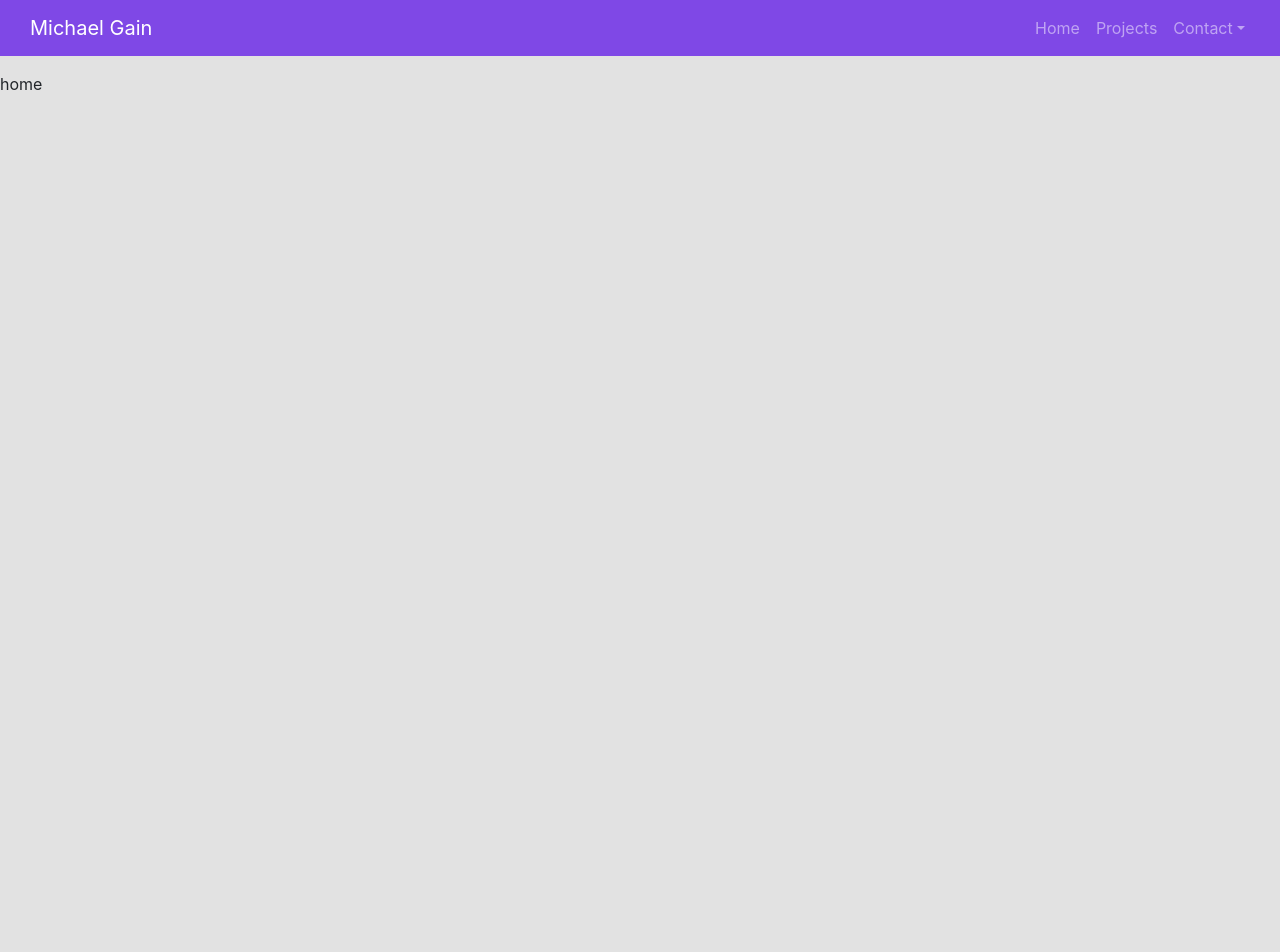
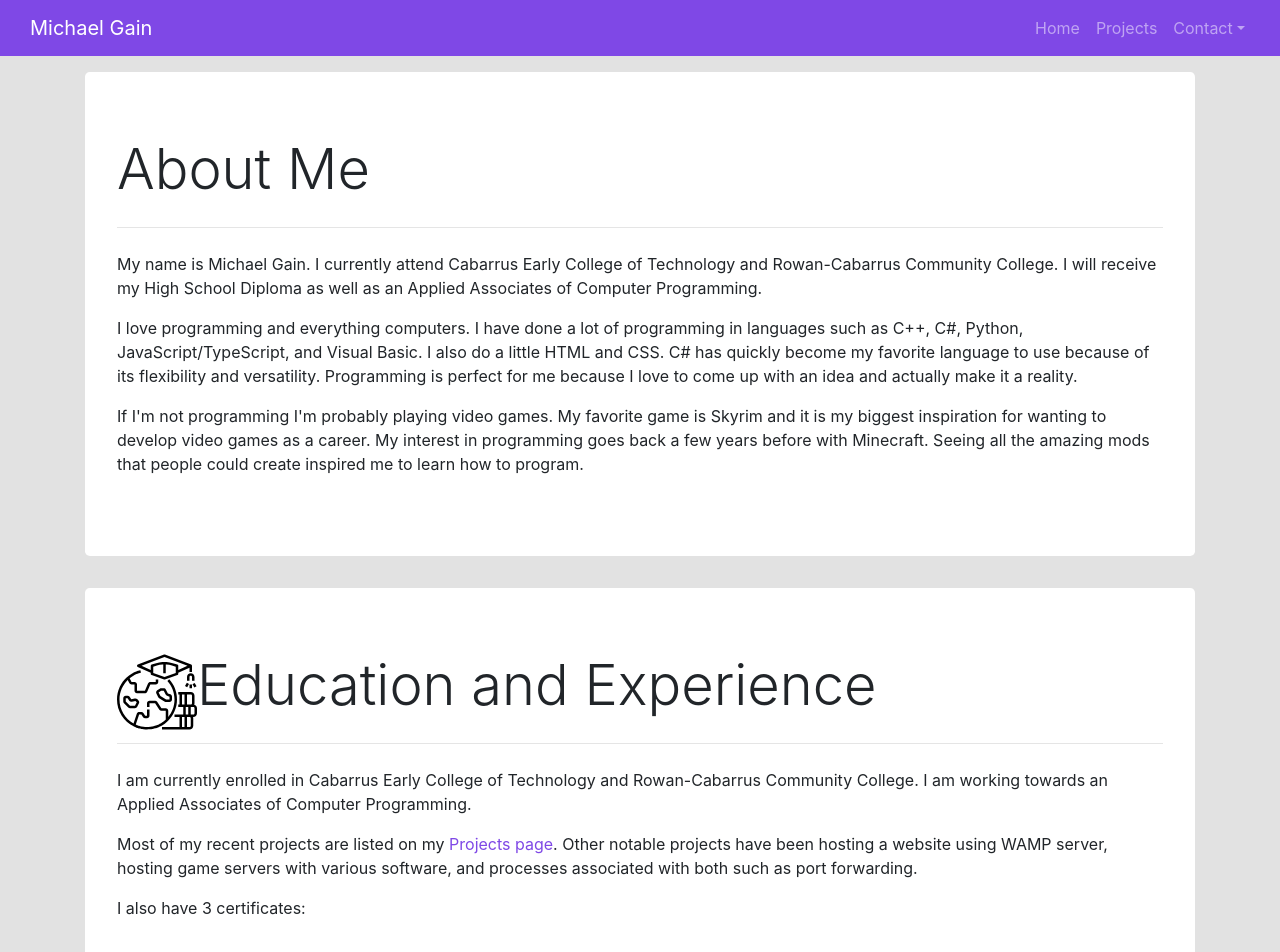
Before and after one commit to TrustyTraitor/trustytraitor.github.io, a React (Create React App) app: page / in a window 1280 px wide. Shown: the top 952 px of the page. Before the commit the page ends 800 px from the top, so only its background shows below. Built offline with nearby package versions, Linux system fonts and the light colour scheme.

Commit message:
Added home page and performance improvements
Added home page content and improved the performance of the projects page

```diff
--- a/public/index.html
+++ b/public/index.html
@@ -24,7 +24,7 @@
       work correctly both with client-side routing and a non-root public URL.
       Learn how to configure a non-root public URL by running `npm run build`.
     -->
-    <title>React App</title>
+    <title>Michael Gain</title>
     <!-- <link rel="stylesheet" href="https://cdn.jsdelivr.net/npm/bootstrap@4.5.3/dist/css/bootstrap.min.css" integrity="sha384-TX8t27EcRE3e/ihU7zmQxVncDAy5uIKz4rEkgIXeMed4M0jlfIDPvg6uqKI2xXr2" crossorigin="anonymous"> -->
   </head>
   <body>
--- a/src/Components/Navigation.tsx
+++ b/src/Components/Navigation.tsx
@@ -1,6 +1,5 @@
 import {Component} from 'react';
 import {Nav, Navbar, NavDropdown} from 'react-bootstrap';
-import './Navigation.scss';
 import {Link} from 'react-router-dom';
 
 class Navigation extends Component
--- a/src/Components/ProjectPanel.tsx
+++ b/src/Components/ProjectPanel.tsx
@@ -13,18 +13,12 @@ interface IPanel
 class ProjectPanel extends Component<IPanel>
 {
 
-    constructor(props: any) {
-        super(props);
-
-        this.state = {};
-    }
-
     render()
     {
         return (
             <div className="col-sm-12 col-md-6 col-lg-4">
                 <Card className="mb-4 mr-1">
-                    <Card.Body>
+                    <Card.Body className="d-flex flex-column">
                         <Card.Title> {this.props.name} </Card.Title>
                         <Card.Subtitle> {this.props.language} </Card.Subtitle>
                         <Card.Text> {this.props.description} </Card.Text>
--- a/src/Home.tsx
+++ b/src/Home.tsx
@@ -1,11 +1,49 @@
 import {Component} from 'react';
+import educationImg from './assets/education.svg';
+import {Link} from 'react-router-dom';
 
 class Home extends Component {
 
   render() {
     return (
       <div className="Home">
-          home
+          <div className="container">
+            <div className="jumbotron">
+              <h1 className="display-4 d-none d-md-block d-lg-block">About Me</h1>
+              <h3 className="d-sm-block d-md-none">About Me</h3>
+              <hr className="my-4"/>
+              <p>My name is Michael Gain. I currently attend Cabarrus Early College of Technology and Rowan-Cabarrus Community College.
+                  I will receive my High School Diploma as well as an Applied Associates of Computer Programming.</p>
+
+              <p>I love programming and everything computers. I have done a lot of programming in languages such as C++, C#, Python,
+                  JavaScript/TypeScript, and Visual Basic. I also do a little HTML and CSS. C# has quickly become my favorite language
+                  to use because of its flexibility and versatility. Programming is perfect for me because I love to come up with an idea
+                  and actually make it a reality.</p>
+
+              <p>If I'm not programming I'm probably playing video games. My favorite game is Skyrim and it is my biggest inspiration for
+                  wanting to develop video games as a career. My interest in programming goes back a few years before with Minecraft. Seeing
+                  all the amazing mods that people could create inspired me to learn how to program.</p>
+            </div>
+
+            <div className="jumbotron">
+              <a className="float-left d-none d-sm-none d-md-block" href="https://www.flaticon.com/authors/linector" title="Linector" rel="noreferrer" target="_blank">
+                <img src={educationImg} alt="globe with grad hat" className="education-img"/>
+              </a>
+
+              <h1 className="display-4 d-none d-md-block d-lg-block">Education and Experience</h1>
+              <h3 className="d-sm-block d-md-none">Education and Experience</h3>
+              <hr className="my-4"/>
+              <p>I am currently enrolled in Cabarrus Early College of Technology and Rowan-Cabarrus Community College. I am working towards an Applied Associates of Computer Programming.</p>
+              <p>Most of my recent projects are listed on my <Link to="/projects">Projects page</Link>. Other notable projects have been hosting a website using WAMP server, hosting game
+                servers with various software, and processes associated with both such as port forwarding.</p>
+              <p>I also have 3 certificates:</p>
+              <ul className="list-group list-group-flush">
+                <li className="list-group-item">MTA for Software Development Fundamentals (C#)</li>
+                <li className="list-group-item">MTA for Introduction to Programming Using Javascript</li>
+                <li className="list-group-item">MTA for Introduction to Programming using Python</li>
+              </ul>
+            </div>
+          </div>
       </div>
     );
   }
--- a/src/Projects.tsx
+++ b/src/Projects.tsx
@@ -12,35 +12,34 @@ class Projects extends Component<{}, IProject> {
   constructor(props:any) {
     super(props);
     this.state = { panels: []};
-
-    this.getRepos();
-
   }
 
-  getRepos = () =>
+  componentDidMount() {
+    this.getRepos().then( (data) => {
+      this.setState({ panels: data })
+    } );
+  }
+
+  getRepos = async () =>
   {
-    console.log("api call");
-    fetch('https://api.github.com/users/Dovahkid/repos')
-        .then( (response) => response.json())
-        .then( (data) => {
-            this.setState({panels: data});
-          }
-          );
+    const response = await fetch('https://api.github.com/users/Dovahkid/repos');
+    return await response.json();
   }
 
   render() {
-    console.log("rendering component!")
-
     return (
+      this.state.panels.length ?
       <div className="container">
         <div className="Projects row">
        {
-         this.state.panels.map( (i, id) => { console.log("rendering card")
+         this.state.panels.map( (i, id) => {
           return <ProjectPanel key={id} name={i.name} description={i.description} language={i.language} svn_url={i.svn_url} homepage={i.homepage}/>
          })
        }
       </div>
     </div>
+    :
+    <span>Loading...</span>
     );
   }
 
```
Also changed, not shown: src/Components/Navigation.scss (deleted), src/assets/education.svg (added), 1 other file (tests, documents, lock files or other folders).
